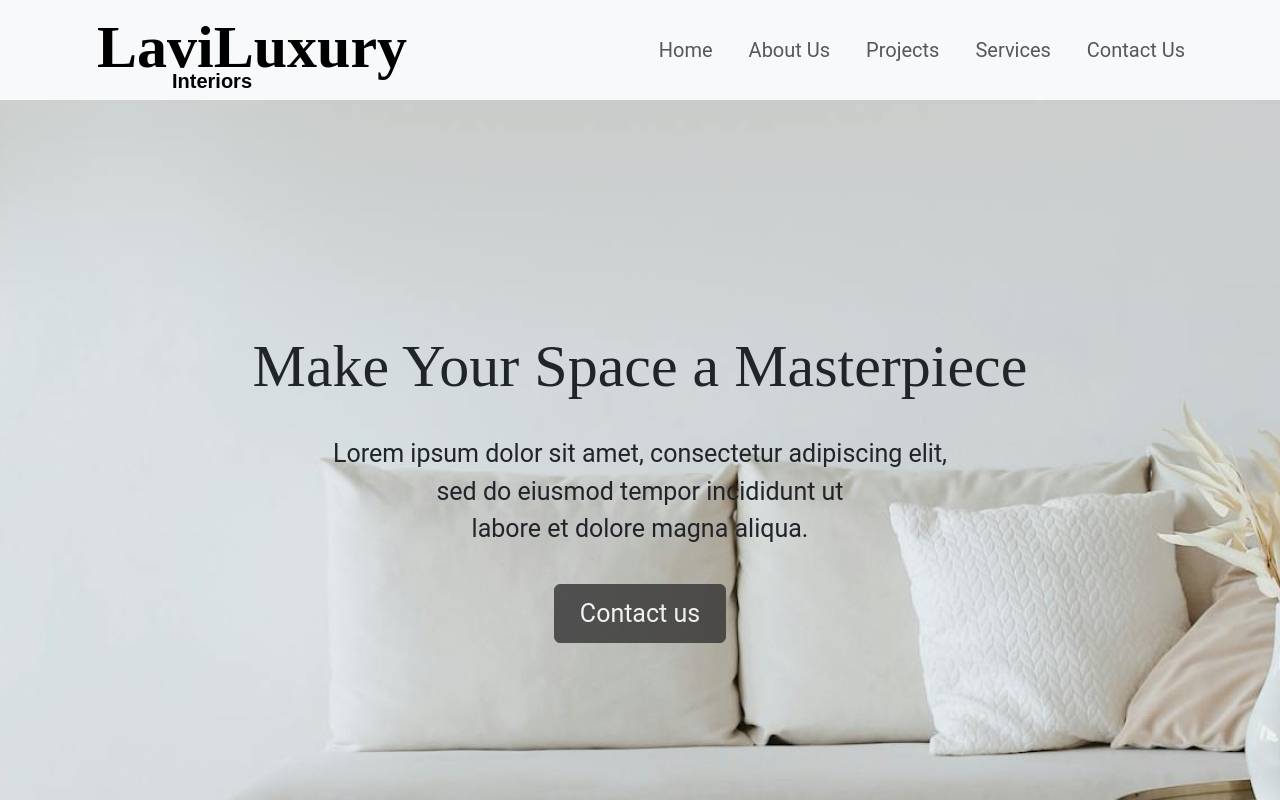
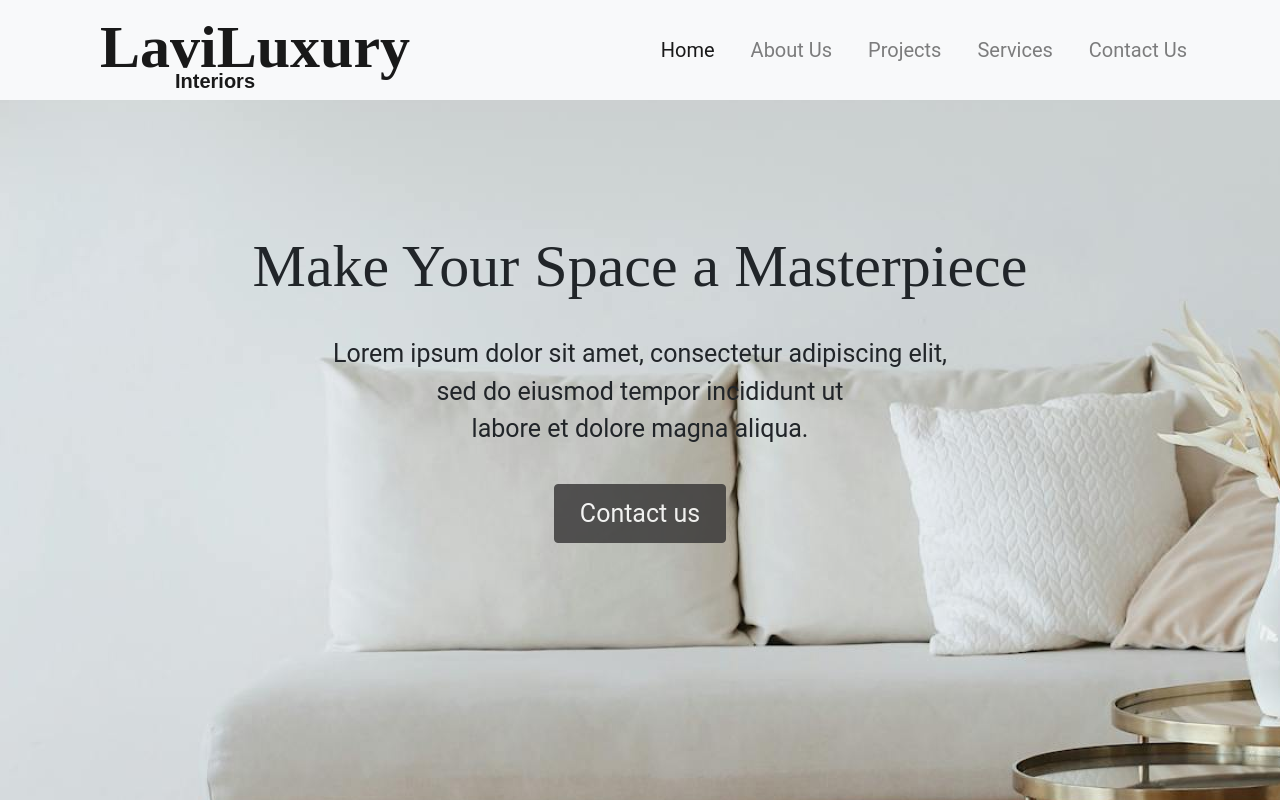
Before and after one commit to Tamarahhh/laviluxury, a React (Create React App) app: page / in a window 1280 px wide. Shown: the top 800 px of the page. Built offline with nearby package versions, Linux system fonts and the light colour scheme.

Commit message:
minor changes

```diff
--- a/package.json
+++ b/package.json
@@ -6,8 +6,11 @@
     "@testing-library/jest-dom": "^5.17.0",
     "@testing-library/react": "^13.4.0",
     "@testing-library/user-event": "^13.5.0",
+    "autoprefixer": "^10.4.19",
     "axios": "^1.7.2",
-    "bootstrap": "^5.3.3",
+    "bootstrap": "^4.6.2",
+    "jquery": "^3.7.1",
+    "popper.js": "^1.16.1",
     "react": "^18.3.1",
     "react-bootstrap": "^2.10.2",
     "react-dom": "^18.3.1",
--- a/src/Header.css
+++ b/src/Header.css
@@ -2,12 +2,14 @@
   height: 100px;
   background: #d9d9d9;
   display: flex;
-  justify-content: space-around;
+  align-items: center;
+  justify-content: space-between;
 }
 .Header ul {
   display: flex;
-  justify-content: space-between;
-  padding: 30px 5px 30px 20px;
+  align-items: center;
+  padding: 0;
+  margin: 0;
   gap: 20px;
 }
 
@@ -15,15 +17,15 @@ ul li {
   font-family: "Roboto", sans-serif;
   font-weight: 400;
   font-size: 20px;
-  display: flex;
-  justify-content: space-between;
-  text-decoration: none;
+  list-style: none;
 }
+
 .logo {
   max-width: 265px;
   height: 95px;
   padding-left: 15px;
 }
+
 .logo h1 {
   font-family: "Dancing Script", cursive;
   font-size: 60px;
@@ -49,3 +51,21 @@ li a {
 li a:hover {
   text-decoration: underline;
 }
+
+@media (max-width: 500px) {
+  .Header {
+    padding: 50px 0;
+  }
+
+  ul {
+    flex-direction: column;
+    width: 100%;
+    gap: 0;
+  }
+
+  ul li {
+    width: 100%;
+    text-align: center;
+    padding: 10px 0;
+  }
+}
--- a/src/Header.js
+++ b/src/Header.js
@@ -1,14 +1,16 @@
 import React from "react";
+import "bootstrap/dist/css/bootstrap.min.css";
+import "bootstrap/dist/js/bootstrap.bundle.min.js";
 import "./Header.css";
 
 export default function Header() {
   return (
-    <header className="Header navbar navbar-expand-lg navbar-light bg-light">
+    <header className="Header navbar navbar-expand-lg navbar-light bg-light fixed-top">
       <div className="container">
-        <div className="navbar-brand logo mb-4">
+        <a className="navbar-brand logo mb-4" href="/">
           <h1>LaviLuxury</h1>
           <p>Interiors</p>
-        </div>
+        </a>
         <button
           className="navbar-toggler"
           type="button"
@@ -24,29 +26,34 @@ export default function Header() {
           className="collapse navbar-collapse justify-content-end"
           id="navbarNav"
         >
-          <ul className="navbar-nav ml-auto">
+          <ul className="navbar-nav">
             <li className="nav-item">
-              <a className="nav-link" href="/">
+              <a
+                className="nav-link active"
+                href="/"
+                aria-current="page"
+                title="Homepage"
+              >
                 Home
               </a>
             </li>
             <li className="nav-item">
-              <a className="nav-link" href="#about">
+              <a className="nav-link" href="#about" title="About us">
                 About Us
               </a>
             </li>
             <li className="nav-item">
-              <a className="nav-link" href="#projects">
+              <a className="nav-link" href="#projects" title="Projects">
                 Projects
               </a>
             </li>
             <li className="nav-item">
-              <a className="nav-link" href="#services">
+              <a className="nav-link" href="#services" title="Services">
                 Services
               </a>
             </li>
             <li className="nav-item">
-              <a className="nav-link" href="#contact">
+              <a className="nav-link" href="#contact" title="Contact">
                 Contact Us
               </a>
             </li>
--- a/src/Homepage.css
+++ b/src/Homepage.css
@@ -43,6 +43,7 @@
 @media (max-width: 900px) {
   .home {
     padding: 240px 10px;
+    height: 100%;
   }
 
   .home h1 {
--- a/src/index.js
+++ b/src/index.js
@@ -3,6 +3,7 @@ import ReactDOM from "react-dom/client";
 import "./index.css";
 import App from "./App";
 import "bootstrap/dist/css/bootstrap.css";
+import "bootstrap/dist/js/bootstrap.bundle.min.js";
 import reportWebVitals from "./reportWebVitals";
 
 const root = ReactDOM.createRoot(document.getElementById("root"));
```
Also changed, not shown: 1 other file (tests, documents, lock files or other folders).
